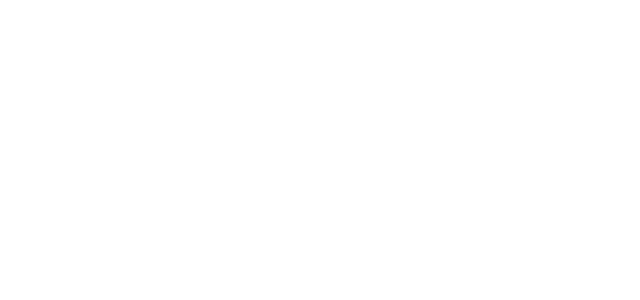
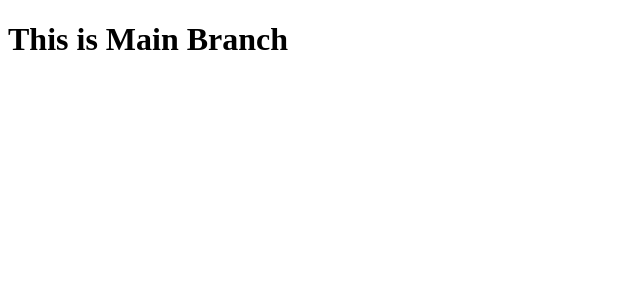
Before and after one commit to shakhawat-shihab/book-store-client, a React (Vite) app: page / in a window 1280 px wide. Shown: the top 300 px of the page, without its empty margins (0-640 px from the left). Built offline with nearby package versions, Linux system fonts and the light colour scheme.

Commit message:
main branch

```diff
--- a/src/App.jsx
+++ b/src/App.jsx
@@ -1,11 +1,12 @@
 import { useState } from "react";
-import reactLogo from "./assets/react.svg";
-import viteLogo from "/vite.svg";
 import "./App.css";
 
 function App() {
-  return;
-  <></>;
+  return (
+    <>
+      <h1>This is Main Branch</h1>
+    </>
+  );
 }
 
 export default App;
```
